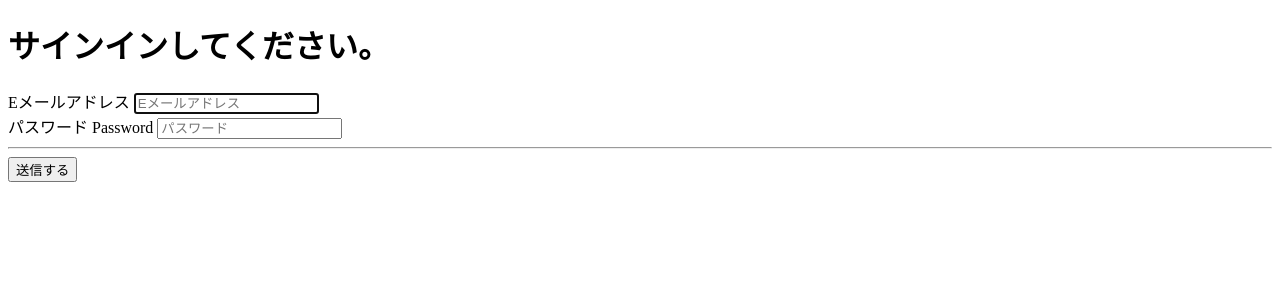
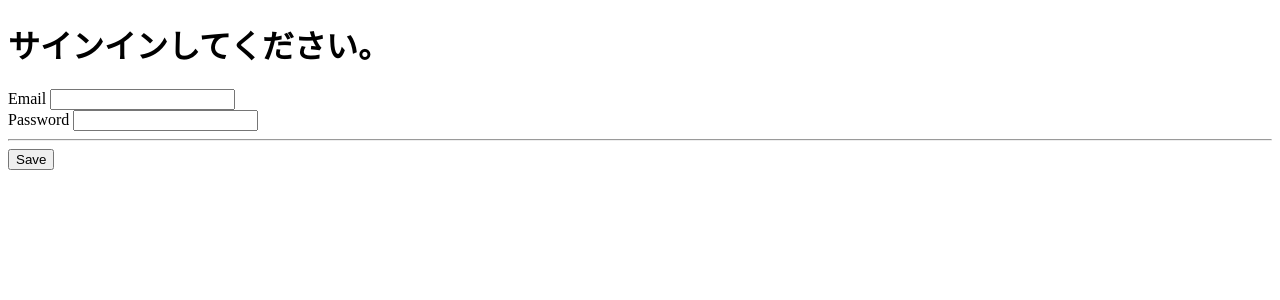
Before and after one commit to junpeko5/symfony_playground, a Symfony app: template src/UI/templates/frontend/security/login.html.twig in a window 1280 px wide. Shown: the part 136-436 px from the top of the page. Run offline with Twig, Linux system fonts and the light colour scheme; the template is opened without the code that fills it, so the values that code supplies are empty; form fields are guessed from the names that the template uses; some libraries are stand-ins or nearby versions.

Commit message:
ログイン時のFormTypeを作成

```diff
--- a/src/UI/templates/frontend/security/login.html.twig
+++ b/src/UI/templates/frontend/security/login.html.twig
@@ -4,10 +4,19 @@
 
 {% block body %}
     <div class="container">
-        <form method="post">
-            <input type="hidden" name="_csrf_token"
-                   value="{{ csrf_token('authenticate') }}"
-            >
+{#                Uncomment this section and add a remember_me option below your firewall to activate remember me functionality.#}
+{#                See https://symfony.com/doc/current/security/remember_me.html#}
+
+{#                <div class="checkbox mb-3">#}
+{#                    <label>#}
+{#                        <input type="checkbox" name="_remember_me"> Remember me#}
+{#                    </label>#}
+{#                </div>#}
+
+{#                        <div class="form-group form-check">#}
+{#                            <input type="checkbox" class="form-check-input" id="exampleCheck1">#}
+{#                            <label class="form-check-label" for="exampleCheck1">記憶する</label>#}
+{#                        </div>#}
         <div class="row">
             {% if error %}
                 <div class="alert alert-danger">{{ error.messageKey|trans(error.messageData, 'security') }}</div>
@@ -16,42 +25,23 @@
         <div class="row">
             <h1 class="h3 mb-3 font-weight-normal">サインインしてください。</h1>
         </div>
+        {{ form_start(form, {'action': path('admin_login'), 'method': 'POST'}) }}
+        <input type="hidden" name="_csrf_token"
+               value="{{ csrf_token('authenticate') }}"
+        >
         <div class="row">
-                <label for="inputEmail" class="sr-only">Eメールアドレス</label>
-                <input type="email" value="{{ last_username }}" name="email" id="inputEmail" class="form-control" placeholder="Eメールアドレス" required autofocus>
+            {{ form_label(form.email) }}
+            {{ form_widget(form.email) }}
         </div>
         <div class="row">
-                <label for="inputPassword">パスワード</label>
-                <label for="inputPassword" class="sr-only">Password</label>
-                <input type="password" name="password" id="inputPassword" class="form-control" placeholder="パスワード" required>
+            {{ form_label(form.password) }}
+            {{ form_widget(form.password) }}
         </div>
         <hr class="mb-4">
-            <div class="row">
-                <div class="form-group">
-                    <div class="col">
-                        <button type="submit" class="btn btn-primary">送信する</button>
+        <div class="box-footer">
+            {{ form_widget(form.save) }}
         </div>
-                </div>
-            </div>
-
-            {#
-                Uncomment this section and add a remember_me option below your firewall to activate remember me functionality.
-                See https://symfony.com/doc/current/security/remember_me.html
-
-                <div class="checkbox mb-3">
-                    <label>
-                        <input type="checkbox" name="_remember_me"> Remember me
-                    </label>
-                </div>
-{#                #}
-            {#            <div class="form-group form-check">#}
-            {#                <input type="checkbox" class="form-check-input" id="exampleCheck1">#}
-            {#                <label class="form-check-label" for="exampleCheck1">記憶する</label>#}
-            {#            </div>#}
-
-
-
-        </form>
+        {{ form_end(form) }}
     </div>
 
 
```
Also changed, not shown: src/Application/UseCases/User/GetLoginUserService.php (+5 -5 lines), src/Infrastructure/UserBundle/Form/LoginUserType.php (added, +45 -0 lines), src/UI/Controller/http/LoginController.php (+11 -2 lines). Lines whose indentation alone changed are shown as unchanged.
